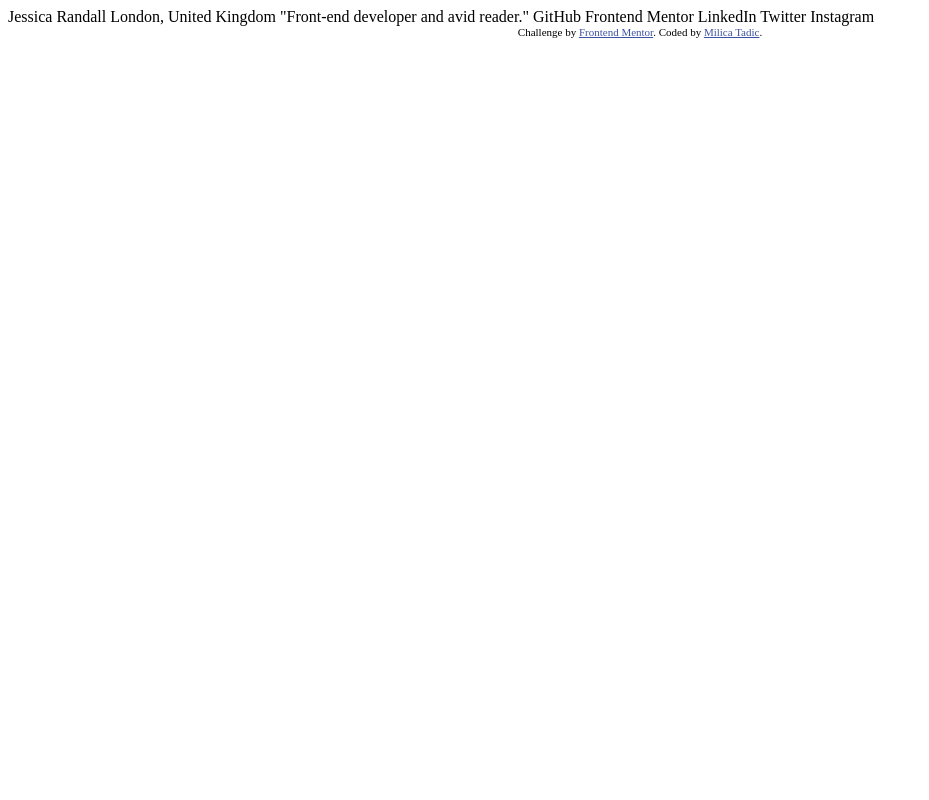
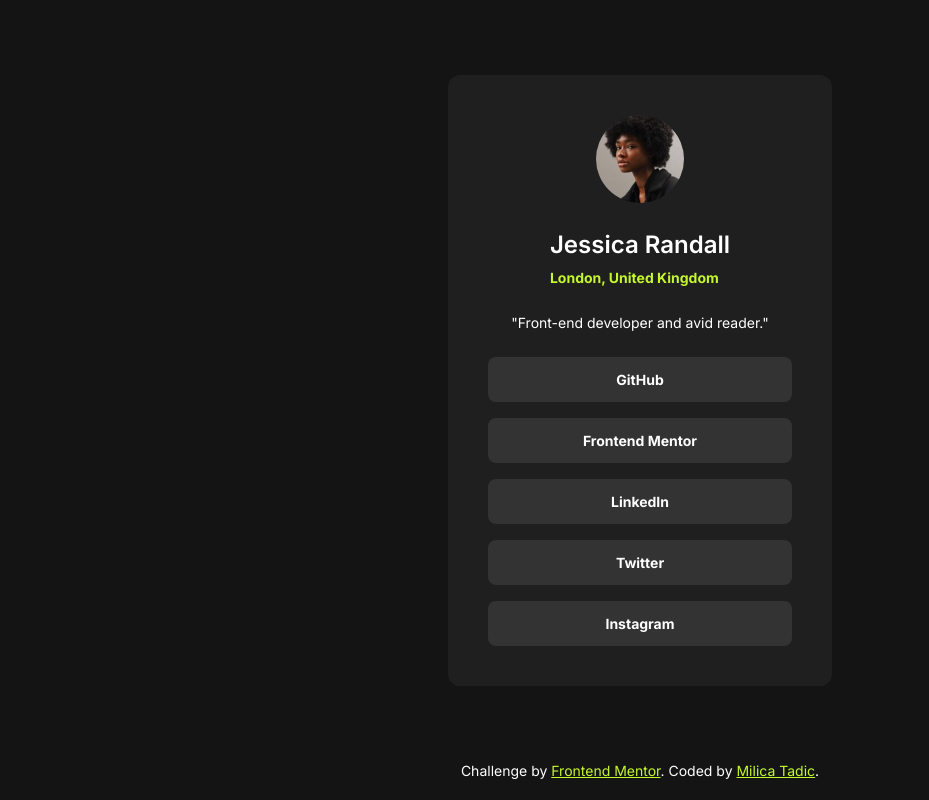
Before and after one commit to milicaaa175/social-links-profile, a plain HTML site: page index.html in a window 1280 px wide. Shown: the whole page, without its empty margins (0-929 px from the left). Drawn offline with Linux system fonts and the light colour scheme.

Commit message:
Add styling

```diff
--- a/index.html
+++ b/index.html
@@ -1,34 +1,40 @@
 <!DOCTYPE html>
 <html lang="en">
+
 <head>
-  <meta charset="UTF-8">
-  <meta name="viewport" content="width=device-width, initial-scale=1.0"> <!-- displays site properly based on user's device -->
+  <meta charset="UTF-8" />
+  <meta name="viewport" content="width=device-width, initial-scale=1.0" />
+  <!-- displays site properly based on user's device -->
 
-  <link rel="icon" type="image/png" sizes="32x32" href="./assets/images/favicon-32x32.png">
+  <link rel="icon" type="image/png" sizes="32x32" href="./assets/images/favicon-32x32.png" />
+  <link rel="stylesheet" href="reset.css" />
+  <link rel="stylesheet" href="styles.css" />
 
   <title>Frontend Mentor | Social links profile</title>
+</head>
 
-  <!-- Feel free to remove these styles or customise in your own stylesheet 👍 -->
-  <style>
-    .attribution { font-size: 11px; text-align: center; }
-    .attribution a { color: hsl(228, 45%, 44%); }
-  </style>
-</head>
 <body>
-
-  Jessica Randall
-  London, United Kingdom
-  "Front-end developer and avid reader."
-
-  GitHub
-  Frontend Mentor
-  LinkedIn
-  Twitter
-  Instagram
-
-  <div class="attribution">
-    Challenge by <a href="https://www.frontendmentor.io?ref=challenge" target="_blank">Frontend Mentor</a>.
-    Coded by <a href="https://github.com/milicaaa175" target="_blank">Milica Tadic</a>.
-  </div>
+  <main>
+    <section>
+      <img src="assets/images/avatar-jessica.jpeg"/>
+      <div class="heading">
+        <h1>Jessica Randall</h1>
+        <p class="text location">London, United Kingdom</p>
+      </div>
+      <p class="text bio">"Front-end developer and avid reader."</p>
+      <div class="links">
+        <a href="#" role="button" class="button text">GitHub</a>
+        <a href="#" role="button" class="button text">Frontend Mentor</a>
+        <a href="#" role="button" class="button text">LinkedIn</a>
+        <a href="#" role="button" class="button text">Twitter</a>
+        <a href="#" role="button" class="button text">Instagram</a>
+      </div>
+    </section>
+  </main>
+  <footer class="text">
+    Challenge by
+    <a href="https://www.frontendmentor.io?ref=challenge" target="_blank">Frontend Mentor</a>. Coded by
+    <a href="https://github.com/milicaaa175" target="_blank">Milica Tadic</a>.
+  </footer>
 </body>
 </html>
--- /dev/null
+++ b/reset.css
@@ -0,0 +1,80 @@
+/* Box sizing rules */
+html {
+  box-sizing: border-box;
+}
+
+/* Set core root defaults */
+html:focus-within {
+  scroll-behavior: smooth;
+}
+
+*, *:before, *:after {
+  box-sizing: inherit;
+}
+
+/* Remove default margin */
+* {
+  margin: 0;
+}
+
+/* Percentage based heights */
+html, body {
+  height: 100%;
+}
+
+/* Set core body defaults */
+body {
+  line-height: 1.5;
+  -webkit-font-smoothing: antialiased;
+}
+
+/* Remove list styles on ul, ol elements with a list role, which suggests default styling will be removed */
+ul[role='list'],
+ol[role='list'] {
+  list-style: none;
+}
+
+/* Make images, videos and icons easier to work with */
+img, picture, video, canvas, svg {
+  display: block;
+  max-width: 100%;
+}
+
+/* Inherit fonts for inputs and buttons */
+input, button, textarea, select {
+  font: inherit;
+  letter-spacing: inherit;
+  word-spacing: inherit;
+}
+
+/* More sensible line-wrapping */
+p, h1, h2, h3, h4, h5, h6 {
+  overflow-wrap: break-word;
+  hyphens: auto;
+}
+
+/* A elements that don't have a class get default styles */
+a:not([class]) {
+  text-decoration-skip-ink: auto;
+}
+
+/* React Framework Specific */
+#root, #__next {
+  isolation: isolate;
+}
+
+/* Remove all animations, transitions and smooth scroll for people that prefer not to see them */
+@media (prefers-reduced-motion: reduce) {
+  html:focus-within {
+   scroll-behavior: auto;
+  }
+
+  *,
+  *::before,
+  *::after {
+    animation-duration: 0.01ms !important;
+    animation-iteration-count: 1 !important;
+    transition-duration: 0.01ms !important;
+    scroll-behavior: auto !important;
+  }
+}
--- /dev/null
+++ b/styles.css
@@ -0,0 +1,94 @@
+@import url('https://fonts.googleapis.com/css2?family=Figtree:ital,wght@0,300..900;1,300..900&family=Inter:ital,opsz,wght@0,14..32,100..900;1,14..32,100..900&display=swap');
+
+main {
+    background-color: hsl(0, 0%, 8%);
+    display: flex;
+    justify-content: center;
+    align-items: center;
+    height: 95vh;
+}
+
+footer {
+    background-color: hsl(0, 0%, 8%);
+    height: 5vh;
+}
+
+section {
+    background-color: hsl(0, 0%, 12%);
+    max-width: 24rem;
+    padding: 2.5rem;
+    display: flex;
+    flex-direction: column;
+    align-items: center;
+    gap: 1.5rem;
+    border-radius: 0.75rem;
+}
+
+img {
+    height: 5.5rem;
+    width: 5.5rem;
+    border-radius: 62.438rem;
+}
+
+.heading {
+    display: flex;
+    flex-direction: column;
+    gap: 0.25rem;
+}
+
+h1 {
+    color: hsl(0, 0%, 100%);
+    font-family: "Inter", sans-serif;
+    font-weight: 600;
+    font-size: 1.5rem;
+    line-height: 150%;
+}
+
+.text {
+    font-family: "Inter", sans-serif;
+    font-size: 0.875rem;
+    line-height: 150%;
+}
+
+.location {
+    color: hsl(75, 94%, 57%);
+    font-weight: 700;
+}
+
+.bio {
+    color: hsl(0, 0%, 100%);
+    font-weight: 400;
+}
+
+.links {
+    display: flex;
+    flex-direction: column;
+    gap: 1rem;
+   width: 19rem;
+}
+
+.button {
+    color: hsl(0, 0%, 100%);
+    font-weight: 700;
+    text-decoration: none;
+    text-align: center;
+    background-color: hsl(0, 0%, 20%);
+    box-sizing: border-box;
+    padding: 0.75rem;
+    border-radius: 0.5rem;
+}
+
+.button:hover {
+    color:  hsl(0, 0%, 20%);
+    background-color: hsl(75, 94%, 57%);
+    cursor: url(assets/images/cursor-hand.png), pointer;
+}
+
+footer {
+    color: hsl(0, 0%, 100%);
+    text-align: center;
+}
+
+footer>a {
+    color: hsl(75, 94%, 57%);
+}
```
Also changed, not shown: assets/images/cursor-hand.png (added).
